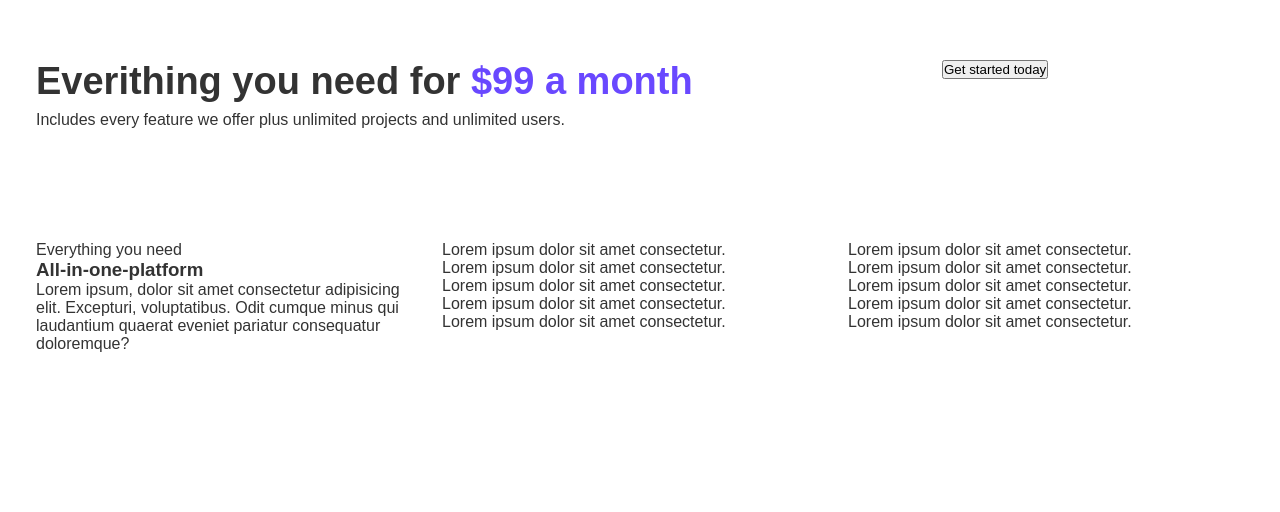
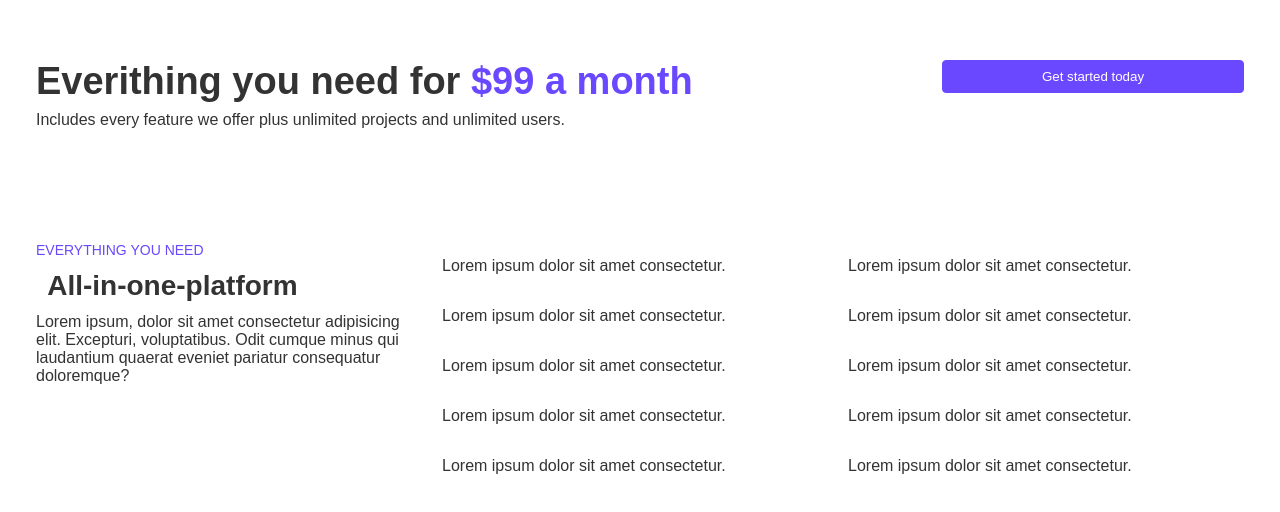
Before and after one commit to SlavikLiabin/online-business-router, a React (Create React App) app: page / in a window 1280 px wide. Shown: the part 936-1448 px from the top of the page. Before the commit the page ends 1369 px from the top, so only its background shows below. Built offline with nearby package versions, Linux system fonts and the light colour scheme.

Commit message:
pricingfinal

```diff
--- a/src/components/PricingStyles.css
+++ b/src/components/PricingStyles.css
@@ -1,4 +1,4 @@
-.pricing{
+.pricing {
   width: 100%;
   margin-top: 5rem;
 }
@@ -19,7 +19,7 @@
 
 .pricing .top-content h2 {
   font-size: 38px;
-    padding-bottom: .5rem;
+  padding-bottom: 0.5rem;
 }
 
 .pricing .top-content span {
@@ -42,3 +42,39 @@
   flex-direction: column;
   padding: 1rem 1rem 1rem 0;
 }
+
+.pricing .card div {
+  display: flex;
+  border-bottom: 1px solid var(--lightgrey);
+  padding: 1rem 0;
+}
+
+.pricing .card .no-border {
+  border: none;
+}
+
+.pricing .card span {
+  color: var(--primary);
+  text-transform: uppercase;
+  font-weight: 500;
+  font-size: 14px;
+}
+
+.pricing .card h3 {
+  font-size: 28px;
+  margin: 0.7rem;
+}
+
+@media screen and (max-width: 960px) {
+  .pricing .top-content {
+    grid-template-columns: 1fr;
+  }
+
+  .pricing .container .bottom-content {
+    display: none;
+  }
+
+  .pricing .top-content h2 {
+    font-size: 32px;
+  }
+}
--- a/src/index.css
+++ b/src/index.css
@@ -37,7 +37,7 @@ code {
     monospace;
 }
 
-.button {
+button {
   width: 100%;
   padding: 8px 0;
   border-radius: 4px;
@@ -47,7 +47,7 @@ code {
   cursor: pointer;
 }
 
-.button:hover {
+button:hover {
   border: 1px solid var(--secondary);
   background-color: var(--secondary);
 }
```
Lines whose indentation alone changed are shown as unchanged.
